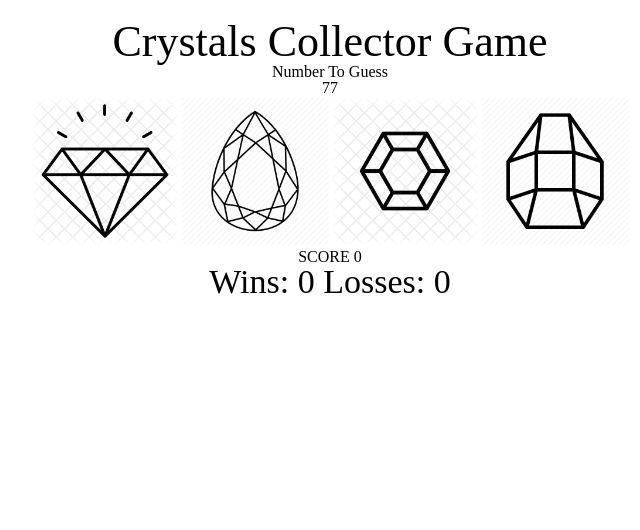
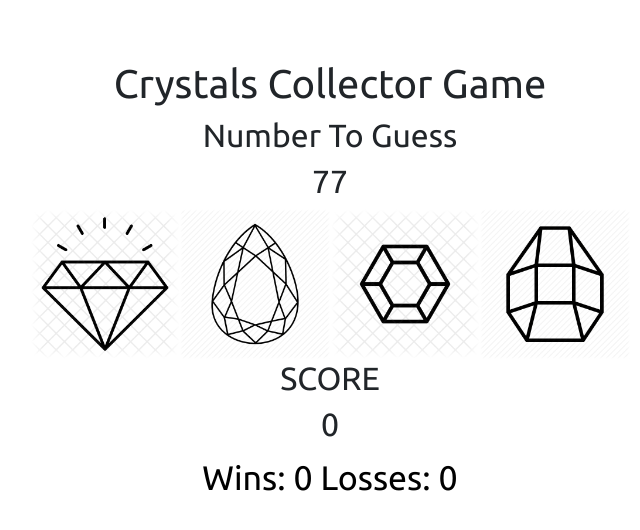
Before and after one commit to NedaK/unit-4-crystalGame, a plain HTML site: page index.html in a window 1280 px wide. Shown: the whole page, without its empty margins (310-950 px from the left). Drawn offline with nearby package versions, Linux system fonts and the light colour scheme.

Commit message:
finalized

```diff
--- a/assets/css/style.css
+++ b/assets/css/style.css
@@ -3,6 +3,11 @@ body{
     background-size: cover;
     margin: 0;
     color:black;
+    font-family: 'Ubuntu', sans-serif;
+}
+.header{
+    padding-top: 40px;
+    font-family: 'Ubuntu', sans-serif;
 }
 h1{
     font-size: 44px;
@@ -16,6 +21,7 @@ h1{
 .body_wrapper{
 text-align: center;
 margin: 20px;
+font-family: 'Ubuntu', sans-serif;
 }
 img{
     width: 150px;
--- a/index.html
+++ b/index.html
@@ -5,10 +5,14 @@
     <meta http-equiv="X-UA-Compatible" content="IE=edge">
     <title>Crystal Game</title>
     <meta name="viewport" content="width=device-width, initial-scale=1">
+    <link href="https://fonts.googleapis.com/css?family=Ubuntu" rel="stylesheet">
 
     <link rel="stylesheet" type="text/css" media="screen" href="assets/css/reset.css" />
     <link rel="stylesheet" type="text/css" media="screen" href="assets/css/style.css" />
     <!-- <script src="https://code.jquery.com/jquery.js"></script> -->
+    <link rel="stylesheet" href="https://maxcdn.bootstrapcdn.com/bootstrap/4.0.0/css/bootstrap.min.css">
+    <link href="https://fonts.googleapis.com/css?family=Ubuntu" rel="stylesheet">
+
     <script   src="https://code.jquery.com/jquery-3.3.1.min.js"   integrity="sha256-FgpCb/KJQlLNfOu91ta32o/NMZxltwRo8QtmkMRdAu8="   crossorigin="anonymous"></script>
 
 </head>
@@ -29,16 +33,18 @@
         <img class="clickImg" id="crystal" src="assets/images/crystal.png"> -->
     </div>
 
-    <div class="score">SCORE
-        <span class="tallied_total"></span>
+    <div class="score"><h2>SCORE</h2>
+       <h2><span class="tallied_total"></span></h2>
     </div>
 
     <div class="reset">
-        <button class="reset_game">Play Again</button>
+
+        <button type="button" class="btn btn-light btn-lg reset_game">Play Again</button>
+        <!-- <button class="reset_game">Play Again</button> -->
     </div>
 
     <div class="wins_loss">Wins: <span class="win"></span>
-                            Losses: <span class="loss"></span>
+                        Losses: <span class="loss"></span>
     </div>
 
 </div>
```
Also changed, not shown: 2 other files.
